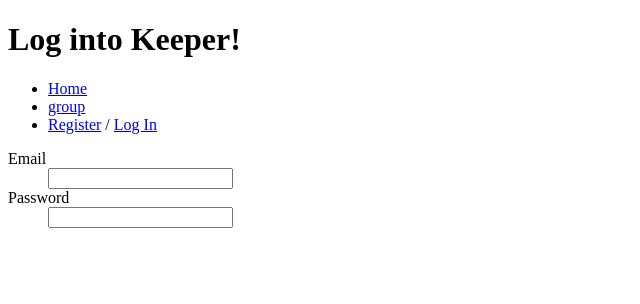
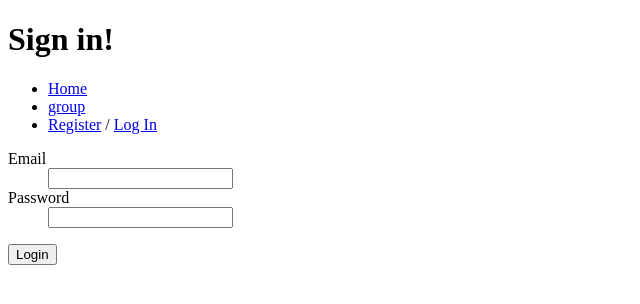
Before and after one commit to espemi01/Keeper, a Flask app: page /login/ in a window 1280 px wide. Shown: the top 304 px of the page, without its empty margins (0-640 px from the left). Run offline with Flask 2, Linux system fonts and the light colour scheme.

Commit message:
db errors

```diff
--- a/keeper/book/models.py
+++ b/keeper/book/models.py
@@ -2,6 +2,8 @@ from keeper.data import CRUDMixin, db
 
 class Group(CRUDMixin, db.Model):
 	__tablename__ = 'contact_group'
+
+	id = db.Column(db.Integer, primary_key=True)
 
 	name = db.Column(db.String)
 	contacts = db.relationship('Contact', backref='group', lazy='select')
--- a/keeper/templates/users/login.html
+++ b/keeper/templates/users/login.html
@@ -1,10 +1,10 @@
 {% extends "layout.html" %}
 {% import "helpers/forms.html" as forms %}
-{% block title %}Log into Keeper!{% endblock %}
+{% block title %}Sign in!{% endblock %}
 {% block content %}
 {{super()}}
 <form action="{{url_for('users.login', next=request.args.get('next', '')) }}" method="POST">
 {{ forms.render(form) }}
-<p><imput type="Submit" value="Sign In"></p>
+<p><input type="Submit" value="Login"></p>
 </form>
 {% endblock content %}
--- a/keeper/templates/users/register.html
+++ b/keeper/templates/users/register.html
@@ -5,6 +5,6 @@
 {{super()}}
 <form action="{{url_for('users.register')}}" method="POST">
 {{ forms.render(form) }}
-<p><input type="Submit" value="Learn more about your visitors"></p>
+<p><input type="Submit" value="Submit"></p>
 </form>
 {% endblock content %}
--- a/keeper/users/models.py
+++ b/keeper/users/models.py
@@ -26,7 +26,7 @@ class User(UserMixin, CRUDMixin, db.Model):
 			self._salt = bytes(SystemRandom().getrandbits(1))
 		self._password = self._hash_password(value)
 
-	def if_valid_password(self, password):
+	def is_valid_password(self, password):
 		new_hash = self._hash_password(password)
 		return compare_digest(new_hash, self._password)
 
--- a/keeper/users/views.py
+++ b/keeper/users/views.py
@@ -1,4 +1,4 @@
-from flask import Blueprint, Flask, redirect, render_template, request, url_for
+from flask import Blueprint, Flask, flash, redirect, render_template, request, url_for
 from flask.ext.login import login_required, login_user, logout_user, current_user
 
 from .forms import LoginForm, RegistrationForm
@@ -30,7 +30,7 @@ def login():
 	if form.validate_on_submit():
 		login_user(form.user)
 		flash("You were logged in!")
-		return redirect(request.args.get("next") or url_for("keeper.index"))
+		return redirect(request.args.get("next") or url_for("users.index"))
 	return render_template('users/login.html', form=form)
 
 @users.route('/register/', methods=('GET', 'POST'))
@@ -39,11 +39,11 @@ def register():
 	if form.validate_on_submit():
 		user = User.create(**form.data)
 		login_user(user)
-		return redirect(url_for('keeper.index'))
+		return redirect(url_for('users.index'))
 	return render_template('users/register.html', form=form)
 
 @users.route('/logout/')
 @login_required
 def logout():
 	logout_user()
-	return redirect(url_for('keeper.index'))
+	return redirect(url_for('users.index'))
```
Also changed, not shown: keeper/book/views.py (+9 -3 lines).
